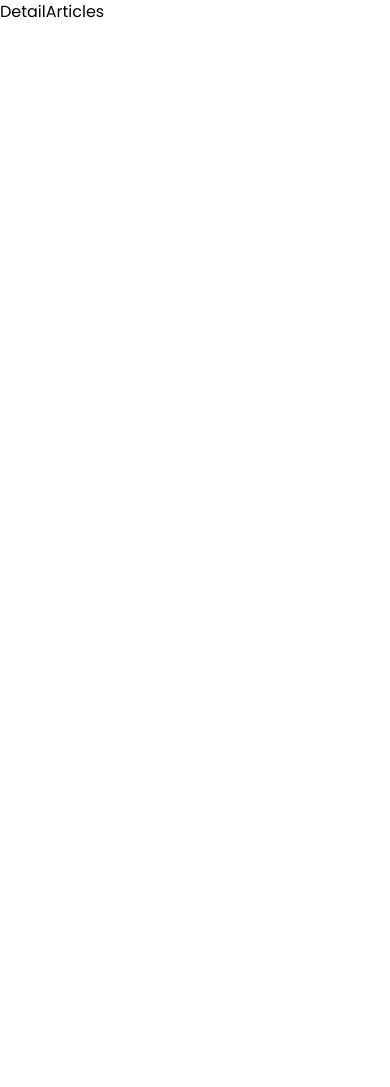
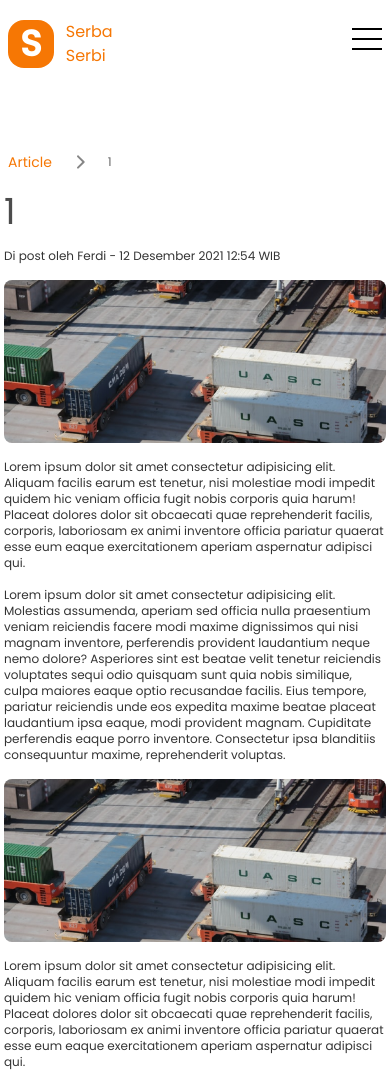
Before and after one commit to Adtyya/FE-test, a Next.js app: page /read/1 in a window 390 px wide. Shown: the top 1087 px of the page. Before the commit the page ends 844 px from the top, so only its background shows below. Built offline with nearby package versions, Linux system fonts and the light colour scheme.

Commit message:
Complete detail article

```diff
--- a/components/Card.jsx
+++ b/components/Card.jsx
@@ -17,7 +17,7 @@ const Card = ({ image, title, excerpt, date, tags, ori }) => {
             alt={title}
             className="w-full max-h-[260px] h-full rounded-lg mb-3 object-cover"
           />
-          <h3 className="text-black text-opacity-80">{title}</h3>
+          <h3 className="text-black text-opacity-80 font-semibold">{title}</h3>
           <p className="text-sm text-black text-opacity-50">
             {formatDate(date)}
           </p>
--- /dev/null
+++ b/components/Screen/DetailArticle.jsx
@@ -0,0 +1,116 @@
+import React from "react";
+import Layout from "../Layout";
+import Link from "next/link";
+import { toNormal } from "../../lib/slugFormatter";
+import Card from "../Card";
+import dummy from "../../lib/dummy";
+
+const DetailArticle = ({ title }) => {
+  let isTitle = toNormal(title);
+  return (
+    <Layout>
+      <div className="flex flex-row w-full items-center space-x-5 px-2">
+        <Link href={"/"}>
+          <p className="text-sm text-yellow-custom cursor-pointer">Article</p>
+        </Link>
+        <img src="/arrow-right-bold.svg" alt="arrow" />
+        <p className="text-xs md:text-sm text-black text-opacity-60">
+          {isTitle}
+        </p>
+      </div>
+      <div className="flex flex-col w-full py-5 h-auto justify-center items-start space-y-4 lg:space-y-8 px-1">
+        <h1 className="text-black text-opacity-70">{isTitle}</h1>
+        <p className="paragh text-xs md:text-sm">
+          Di post oleh Ferdi - 12 Desember 2021 12:54 WIB
+        </p>
+        <img
+          src="/container.png"
+          alt="container"
+          className="w-full h-full max-h-[280px] rounded-lg object-cover"
+        />
+        <p className="paragh text-xs md:text-sm lg:text-lg text-start text-black text-opacity-70">
+          Lorem ipsum dolor sit amet consectetur adipisicing elit. Aliquam
+          facilis earum est tenetur, nisi molestiae modi impedit quidem hic
+          veniam officia fugit nobis corporis quia harum! Placeat dolores dolor
+          sit obcaecati quae reprehenderit facilis, corporis, laboriosam ex
+          animi inventore officia pariatur quaerat esse eum eaque exercitationem
+          aperiam aspernatur adipisci qui.
+        </p>
+        <p className="paragh text-xs md:text-sm lg:text-lg text-start text-black text-opacity-70">
+          Lorem ipsum dolor sit amet consectetur adipisicing elit. Molestias
+          assumenda, aperiam sed officia nulla praesentium veniam reiciendis
+          facere modi maxime dignissimos qui nisi magnam inventore, perferendis
+          provident laudantium neque nemo dolore? Asperiores sint est beatae
+          velit tenetur reiciendis voluptates sequi odio quisquam sunt quia
+          nobis similique, culpa maiores eaque optio recusandae facilis. Eius
+          tempore, pariatur reiciendis unde eos expedita maxime beatae placeat
+          laudantium ipsa eaque, modi provident magnam. Cupiditate perferendis
+          eaque porro inventore. Consectetur ipsa blanditiis consequuntur
+          maxime, reprehenderit voluptas.
+        </p>
+        <img
+          src="/container.png"
+          alt="container"
+          className="w-full h-full max-h-[280px] rounded-lg object-cover"
+        />
+        <p className="paragh text-xs md:text-sm lg:text-lg text-start text-black text-opacity-70">
+          Lorem ipsum dolor sit amet consectetur adipisicing elit. Aliquam
+          facilis earum est tenetur, nisi molestiae modi impedit quidem hic
+          veniam officia fugit nobis corporis quia harum! Placeat dolores dolor
+          sit obcaecati quae reprehenderit facilis, corporis, laboriosam ex
+          animi inventore officia pariatur quaerat esse eum eaque exercitationem
+          aperiam aspernatur adipisci qui.
+        </p>
+        <p className="paragh text-xs md:text-sm lg:text-lg text-start text-black text-opacity-70">
+          Lorem, ipsum dolor sit amet consectetur adipisicing elit. Debitis
+          reprehenderit excepturi possimus earum perferendis quo impedit soluta
+          expedita sit saepe cumque provident officia libero voluptatibus, ipsum
+          dolores, vitae atque asperiores quibusdam. Consequatur quidem fuga
+          soluta possimus sapiente magni pariatur exercitationem dolores
+          molestiae. Accusantium ducimus id eligendi nemo omnis! Aliquid hic
+          exercitationem cumque facere. Quaerat, culpa sed molestias alias quos
+          repellat consequuntur? Minus quas provident consequuntur. Dolore vel
+          minus vero dolores harum voluptate modi id assumenda beatae! Iusto
+          dignissimos rem odit aliquid. Omnis recusandae tempore possimus
+          impedit officiis at et sapiente cupiditate nemo esse aliquam assumenda
+          veritatis velit inventore, mollitia consequuntur?
+        </p>
+        <h3 className="text-gray-700 text-sm font-semibold text-opacity-50">
+          Tags
+        </h3>
+        <div className="flex space-x-3">
+          <p className="paragh text-xs md:text-sm">#ship</p>
+          <p className="paragh text-xs md:text-sm">#shipping</p>
+          <p className="paragh text-xs md:text-sm">#world</p>
+          <p className="paragh text-xs md:text-sm">#business</p>
+        </div>
+        <h3 className="text-gray-700 text-sm font-semibold text-opacity-50">
+          Keywords
+        </h3>
+        <div className="flex space-x-3">
+          <p className="paragh text-xs md:text-sm">ship</p>
+          <p className="paragh text-xs md:text-sm">shipping</p>
+          <p className="paragh text-xs md:text-sm">world</p>
+          <p className="paragh text-xs md:text-sm">business</p>
+        </div>
+      </div>
+      <h1 className="text-black text-opacity-60 text-start my-4 p-1">
+        Similiar
+      </h1>
+      <div className="grid grid-cols-1 md:grid-cols-2 gap-5">
+        {dummy.map((el, i) => (
+          <Card
+            image={el.image}
+            title={el.title}
+            excerpt={el.excerpt}
+            date={el.date}
+            tags={el.tags}
+            key={i}
+          />
+        ))}
+      </div>
+    </Layout>
+  );
+};
+
+export default DetailArticle;
--- /dev/null
+++ b/lib/dummy.js
@@ -0,0 +1,20 @@
+export default [
+  {
+    image: "/container.png",
+    title:
+      "Lorem ipsum dolor sit amet consectetur, adipisicing elit. Illum, quae.",
+    excerpt:
+      "Lorem ipsum dolor sit amet consectetur, adipisicing elit. Illum, quae.Lorem ipsum dolor sit amet consectetur, adipisicing elit. Illum, quae.",
+    date: Date.now(),
+    tags: ["ship", "shipping", "world"],
+  },
+  {
+    image: "/container.png",
+    title:
+      "Lorem ipsum dolor sit amet consectetur, adipisicing elit. Illum, quae.",
+    excerpt:
+      "Lorem ipsum dolor sit amet consectetur, adipisicing elit. Illum, quae.Lorem ipsum dolor sit amet consectetur, adipisicing elit. Illum, quae.",
+    date: Date.now(),
+    tags: ["ship", "shipping", "world"],
+  },
+];
--- a/lib/slugFormatter.js
+++ b/lib/slugFormatter.js
@@ -4,5 +4,10 @@ const formatSlug = (str) => {
 
   return a;
 };
+export default formatSlug;
 
-export default formatSlug;
+export const toNormal = (str) => {
+  if (!str) return;
+  let a = str.replace(/-/g, "  ").toUpperCase();
+  return a;
+};
--- a/pages/index.js
+++ b/pages/index.js
@@ -1,6 +1,6 @@
 import React from "react";
 import Navbar from "../components/Navbar";
-import Home from "../components/Home/Home";
+import Home from "../components/Screen/Home";
 import Footer from "../components/Footer";
 import fetchApi from "../lib/api";
 
--- a/pages/read/[read].js
+++ b/pages/read/[read].js
@@ -1,7 +1,24 @@
 import React from "react";
+import Navbar from "../../components/Navbar";
+import DetailArticle from "../../components/Screen/DetailArticle";
+import Footer from "../../components/Footer";
+import { useRouter } from "next/router";
 
 const DetailArticles = () => {
-  return <div>DetailArticles</div>;
+  const router = useRouter();
+  const { read } = router.query;
+
+  React.useEffect(() => {
+    if (!router.isReady) return;
+  }, [router.isReady]);
+
+  return (
+    <div>
+      <Navbar />
+      <DetailArticle title={read} />
+      <Footer />
+    </div>
+  );
 };
 
 export default DetailArticles;
--- a/styles/globals.css
+++ b/styles/globals.css
@@ -22,7 +22,7 @@ body {
     @apply text-3xl;
   },
   h3{
-    @apply text-2xl;
+    @apply text-3xl;
   }
 }
 
```
Also changed, not shown: components/Screen/Home.jsx (renamed from components/Home/Home.jsx), public/arrow-right-bold.svg (added), public/container.png (added).
